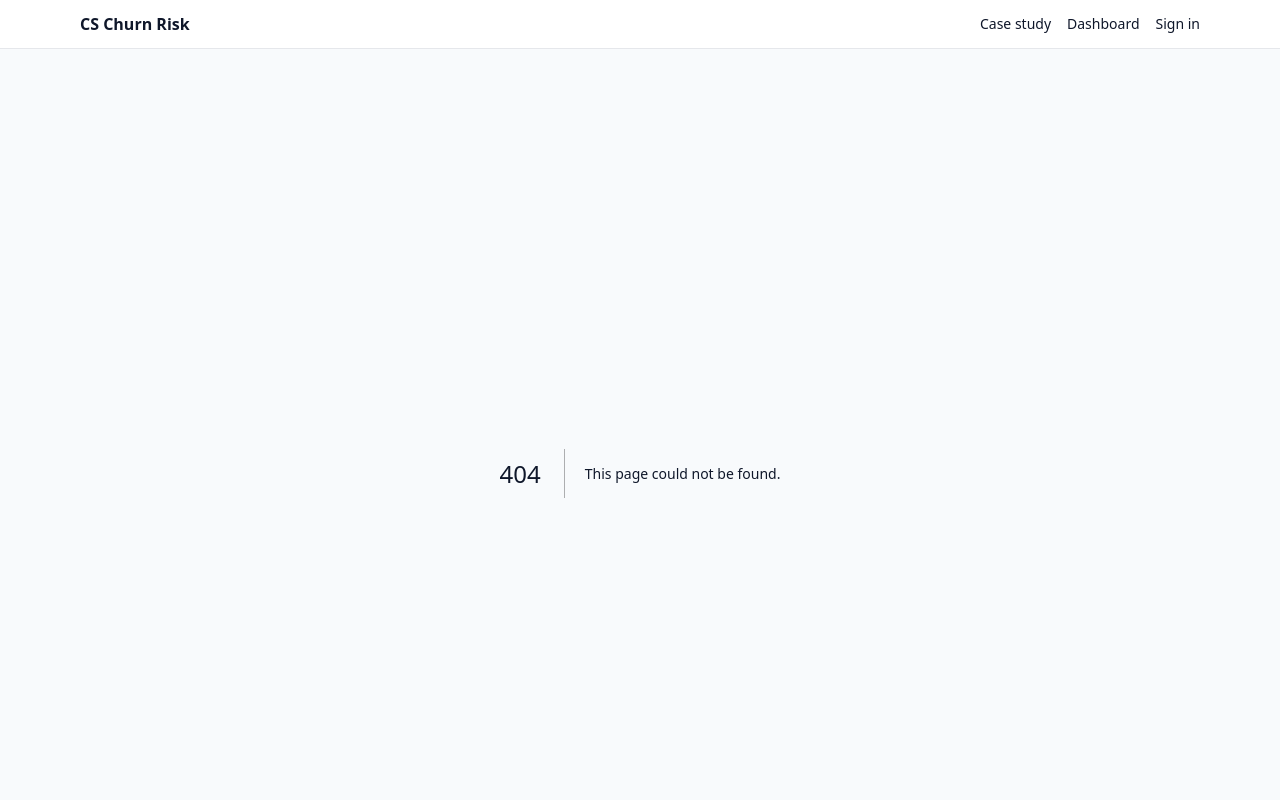
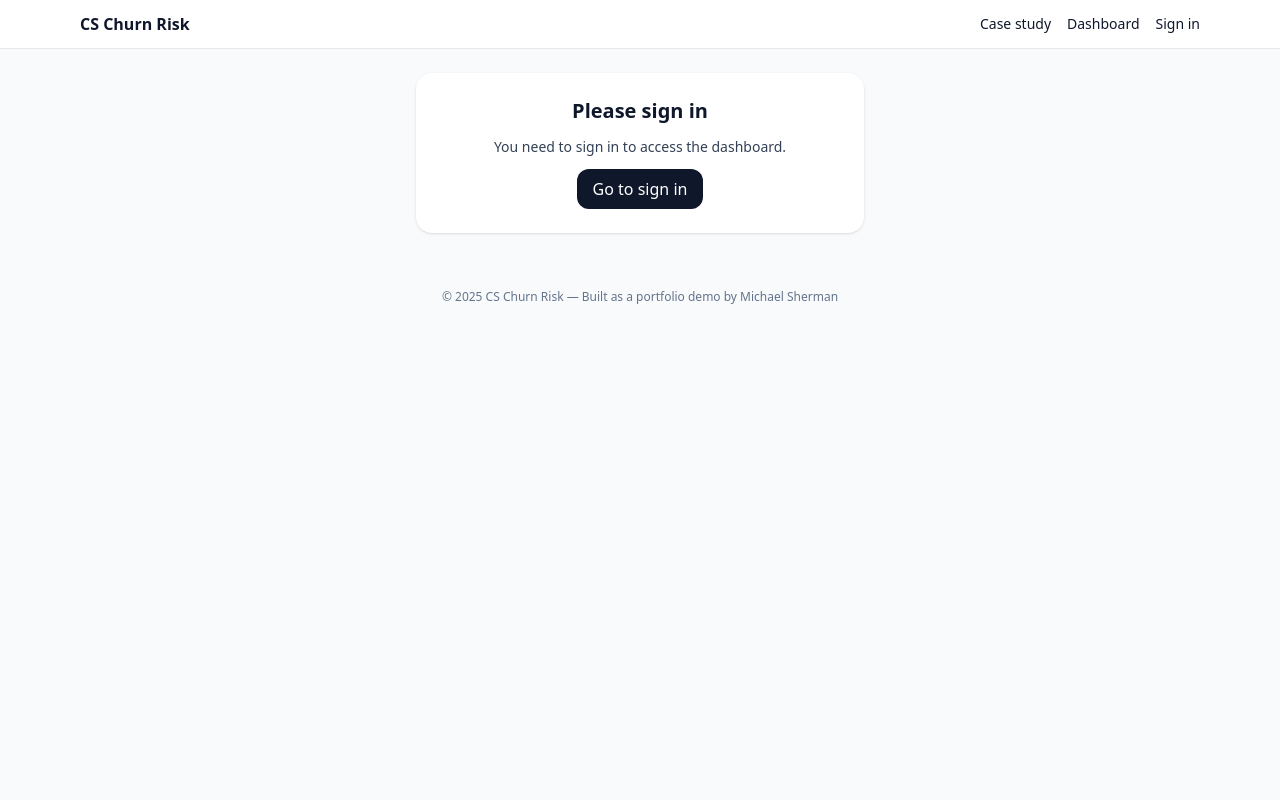
Before and after one commit to shermanium/cs-churn-risk, a Next.js app: page /dashboard in a window 1280 px wide. Before the commit this address had no page. Shown: the top 800 px of the page. Built offline with nearby package versions, Linux system fonts and the light colour scheme; no server answers.

Commit message:
Create page.tsx

```diff
--- /dev/null
+++ b/src/app/dashboard/page.tsx
@@ -0,0 +1,27 @@
+import { cookies } from "next/headers";
+import { createServerClient } from "@supabase/ssr";
+import ChurnDashboard from "@/components/ChurnDashboard";
+import Link from "next/link";
+
+export default async function DashboardPage() {
+  const cookieStore = cookies();
+  const supabase = createServerClient(
+    process.env.NEXT_PUBLIC_SUPABASE_URL!,
+    process.env.NEXT_PUBLIC_SUPABASE_ANON_KEY!,
+    { cookies: { get: (key: string) => cookieStore.get(key)?.value } }
+  );
+
+  const { data: { user } } = await supabase.auth.getUser();
+
+  if (!user) {
+    return (
+      <div className="max-w-md mx-auto bg-white rounded-2xl shadow p-6 text-center space-y-3">
+        <h1 className="text-xl font-semibold">Please sign in</h1>
+        <p className="text-slate-700 text-sm">You need to sign in to access the dashboard.</p>
+        <Link href="/auth" className="px-4 py-2 rounded-xl bg-slate-900 text-white inline-block">Go to sign in</Link>
+      </div>
+    );
+  }
+
+  return <ChurnDashboard />;
+}
```
